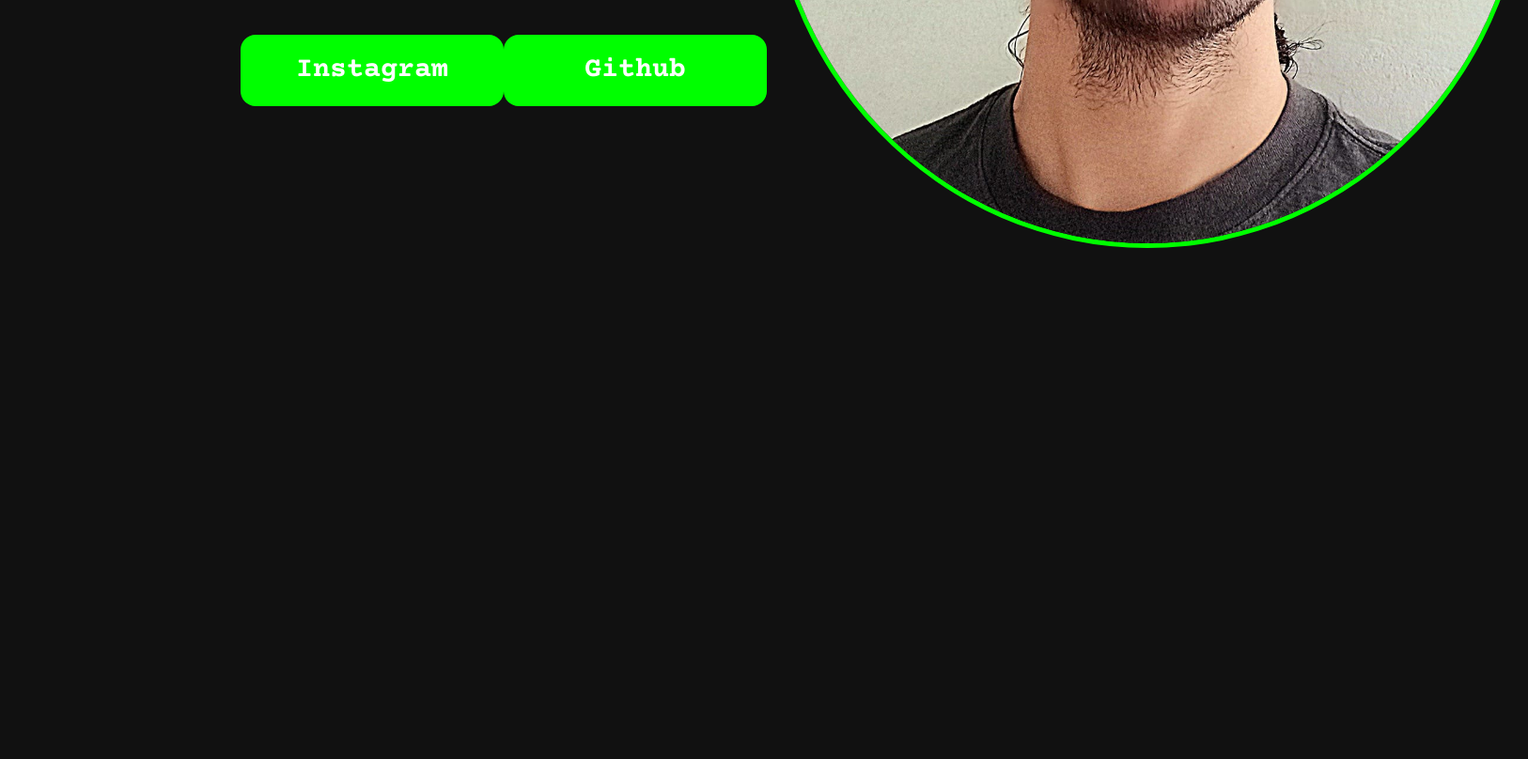
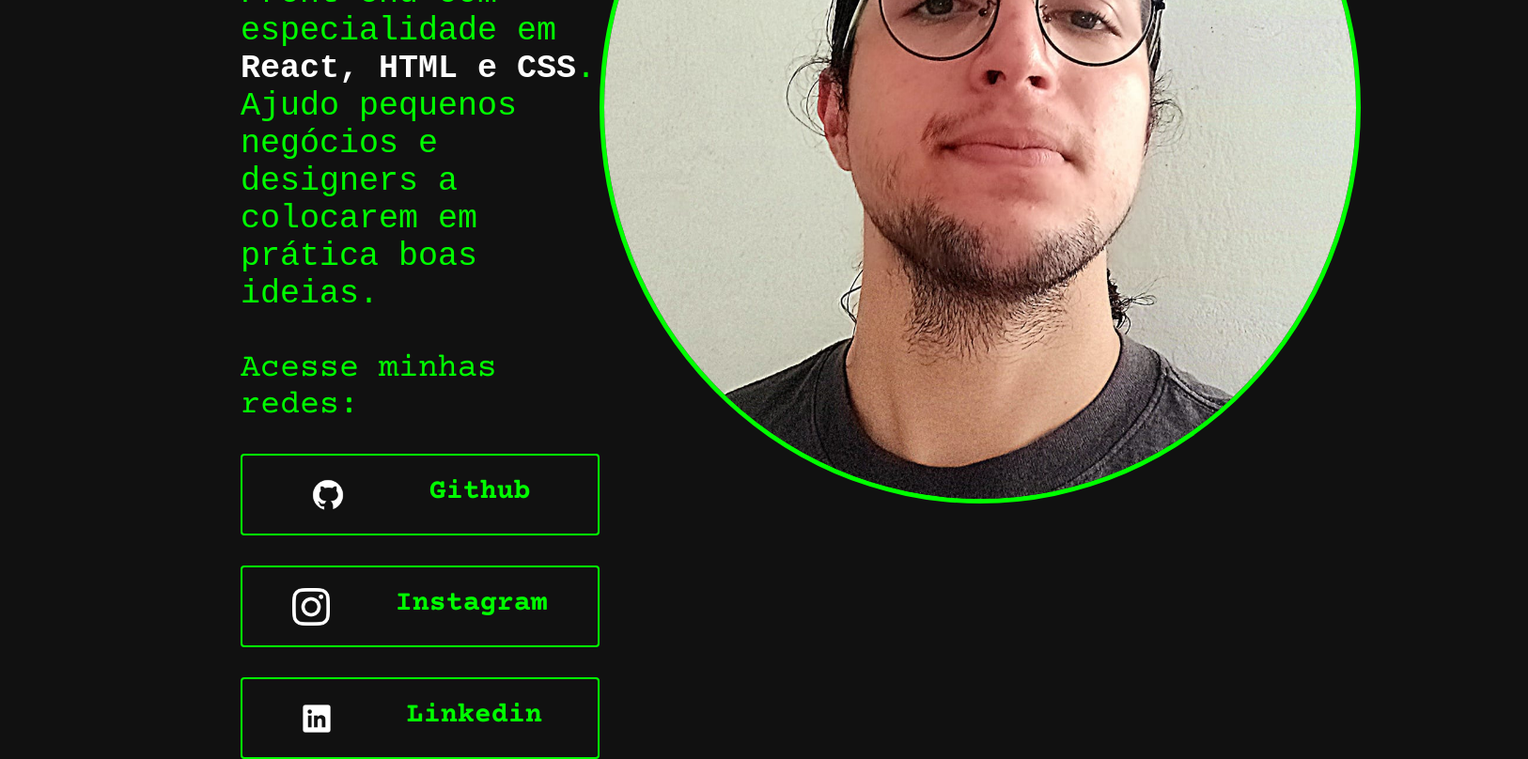
Before and after one commit to GioRibeiro-hub/Portifolio, a plain HTML site: page index.html in a window 1280 px wide. Shown: the part 707-1515 px from the top of the page at 94% size, 1626 px wide, since content can reach past the window. Before the commit the page ends 971 px from the top, so only its background shows below. Drawn offline with nearby package versions, Linux system fonts and the light colour scheme.

Commit message:
Mudanças interface

```diff
--- a/index.html
+++ b/index.html
@@ -13,11 +13,22 @@
             <h1 class="apresentacao__conteudo__titulo">Eleve seu negócio digital a outro nível <strong class="destaqueTitulo"> com um Front-end de qualidade!</strong></h1>
             <p class="apresentacao__conteudo__paragrafo">Olá! Sou Giovanni Ribeiro, desenvolvedor Front-end com especialidade em <strong class="destaqueParagrafo">React, HTML e CSS</strong>. Ajudo pequenos negócios e designers a colocarem em prática boas ideias.</p>
             <div class="botões_redes-sociais">
-                <a class="links__botoes" href="https://www.instagram.com/apenas.gio">Instagram</a>
-                <a class="links__botoes" href="https://github.com/GioRibeiro-hub">Github</a>
+                <h2 class="apresentacao__titulo__links">Acesse minhas redes:</h2>
+                <a class="links__botoes" href="https://github.com/GioRibeiro-hub">
+                    <img class="icones" src="./assets/Github icon.png" alt="icone do github branco">
+                    Github
+                </a>
+                <a class="links__botoes" href="https://www.instagram.com/apenas.gio">
+                    <img class="icones" src="./assets/Instragram icon.png" alt="Ícone do Instagram branco">
+                    Instagram
+                </a>
+                <a class="links__botoes" href="https://www.linkedin.com/in/giovanni-ribeiro-2087a22a7">
+                    <img class="icones" src="./assets/Linkedin icon.png" alt="Ícone do Linkedin branco">
+                    Linkedin
+                </a>
             </div>
         </section>
-        <img class="minha__foto" src="profile-pic (1).jpg" alt="Foto de Giovanni">
+        <img class="minha__foto" src="./assets/profile-pic (1).jpg" alt="Foto de Giovanni">
     </main>
 </body>
 </html>
--- a/style.css
+++ b/style.css
@@ -35,31 +35,47 @@ body{
 }
 
 .apresentacao__conteudo__titulo {
-    font-size: 40px;
+    font-size: 50px;
     font-family: 'Courier Prime', monospace;
 }
 
 .apresentacao__conteudo__paragrafo {
-    font-size: 30px;
+    font-size: 35px;
     font-family: 'Courier New', monospace;
 }
 
 .botões_redes-sociais {
     display: flex;
+     flex-direction: column;
+     align-items: center;
+     gap: 32px;
     justify-content: space-between;
 }
 
 .links__botoes {
-    background-color:#00ff00;
-    width: 280px;
+    display: flex;
+    justify-content: space-evenly;
+    gap: 16px;
+    border: 2px solid #00ff00;
+    width: 378px;
     text-align: center;
-    border-radius: 16px;
+    border-radius: 4px;
     padding: 21.5px 0px;
     font-size: 30px;
     font-family: 'Courier Prime', monospace;
     font-weight: 700;
     text-decoration: none;
-    color:white;
+    color: #00ff00;
+}
+
+.icones{
+    width:40px;
+    height:auto;
+}
+
+.links__botoes:hover{
+    background-color: #00ff00;
+    color: white;
 }
 
 .minha__foto {
@@ -68,3 +84,10 @@ body{
     border-radius: 90%;
     border: 5px solid #00ff00;
 }
+
+.apresentacao__titulo__links{
+    font-family: 'Courier Prime', monospace;
+    color:#00ff00;
+    font-size: 35px;
+    font-weight: 400;
+}
```
Also changed, not shown: assets/Github icon.png (added), assets/Instragram icon.png (added), assets/Linkedin icon.png (added), assets/profile-pic (1).jpg (renamed from profile-pic (1).jpg).
